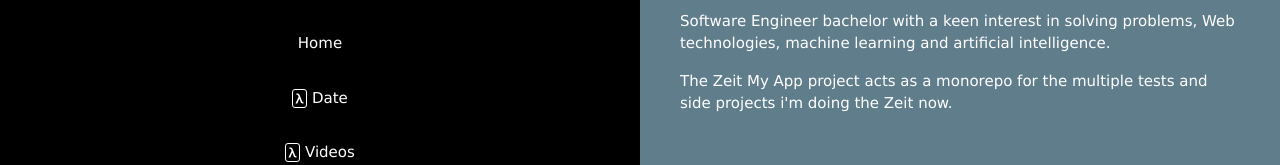
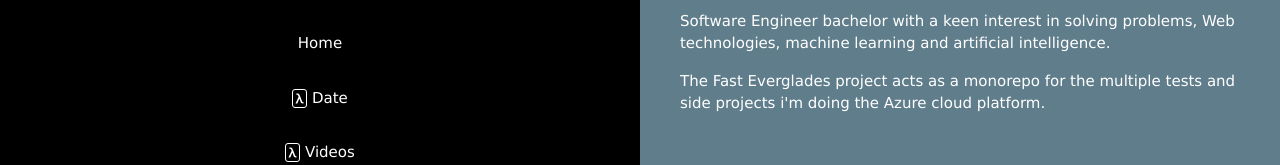
Before and after one commit to cvolcy/fast-everglades, a plain HTML site: page www/Views/index.html in a window 1280 px wide. Shown: the part 250-415 px from the top of the page. Drawn offline with nearby package versions, Linux system fonts and the light colour scheme.

Commit message:
remove zeit and replace to fast everglades and azure cloud platform.

```diff
--- a/www/Views/index.html
+++ b/www/Views/index.html
@@ -64,7 +64,7 @@
                         Software Engineer bachelor with a keen interest in solving problems, Web technologies, machine learning and artificial intelligence.
                     </p>
                     <p>
-                        The Zeit My App project acts as a monorepo for the multiple tests and side projects i'm doing the Zeit now.
+                        The Fast Everglades project acts as a monorepo for the multiple tests and side projects i'm doing the Azure cloud platform.
                     </p>
                 </div>
             </div>
```
